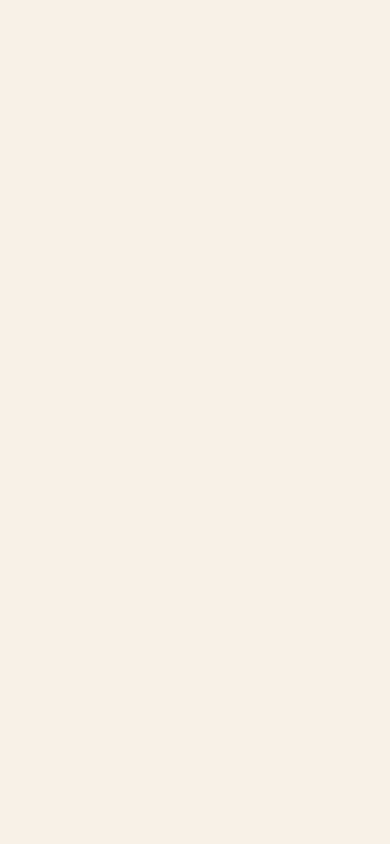
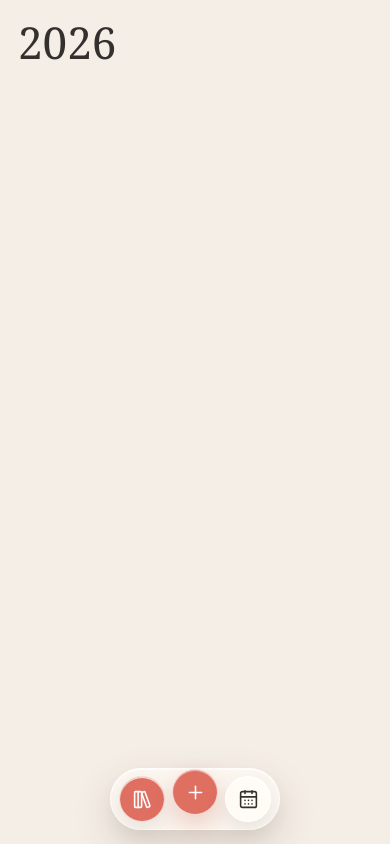
Before and after one commit to Guohaha16/mobile-visual-calendar, a React (Vite) app: page / in a window 390 px wide. Built offline with nearby package versions, Linux system fonts and the light colour scheme.

Commit message:
feat: add mobile app shell and navigation

```diff
--- a/src/app/App.tsx
+++ b/src/app/App.tsx
@@ -1,3 +1,5 @@
+import { AppShell } from "./AppShell";
+
 export function App() {
-  return <main aria-label="Visual diary" />;
+  return <AppShell />;
 }
--- /dev/null
+++ b/src/app/AppShell.module.css
@@ -0,0 +1,60 @@
+.shell {
+  position: relative;
+  min-height: 100dvh;
+  overflow: hidden;
+  color: var(--color-ink);
+  background: var(--color-paper);
+  isolation: isolate;
+}
+
+.shell::before {
+  position: fixed;
+  z-index: -1;
+  inset: 0;
+  background: #f5eee6;
+  content: "";
+}
+
+.main {
+  min-height: 100dvh;
+  padding: max(22px, env(safe-area-inset-top)) 18px 104px;
+}
+
+.view {
+  display: grid;
+  width: min(100%, 1120px);
+  min-height: calc(100dvh - 126px);
+  margin-inline: auto;
+  align-content: start;
+}
+
+.year {
+  margin: 0;
+  color: var(--color-ink);
+  font-family: Georgia, "Times New Roman", serif;
+  font-size: 2.75rem;
+  font-weight: 400;
+  letter-spacing: 0;
+  line-height: 0.95;
+}
+
+.calendarHint {
+  width: min(100%, 560px);
+  aspect-ratio: 0.72;
+  margin: 28px auto 0;
+  background: rgb(255 252 247 / 62%);
+  border: 1px solid rgb(255 255 255 / 76%);
+  box-shadow: var(--shadow-glass);
+  backdrop-filter: blur(var(--blur-glass));
+  -webkit-backdrop-filter: blur(var(--blur-glass));
+}
+
+@media (min-width: 760px) {
+  .main {
+    padding-inline: 40px;
+  }
+
+  .year {
+    font-size: 5.5rem;
+  }
+}
--- /dev/null
+++ b/src/app/AppShell.tsx
@@ -0,0 +1,70 @@
+import { useEffect } from "react";
+
+import { toLocalDateKey } from "../domain/date";
+import { BottomNav } from "../components/BottomNav";
+import { SyncStatus } from "../components/SyncStatus";
+import { useAppStore } from "./appStore";
+import { parseRoute } from "./routes";
+import styles from "./AppShell.module.css";
+
+export function AppShell() {
+  const {
+    navigate,
+    openDiary,
+    route,
+    selectedYear,
+  } = useAppStore();
+
+  useEffect(() => {
+    const handlePopState = () => {
+      useAppStore.setState({ route: parseRoute(window.location.pathname) });
+    };
+
+    window.addEventListener("popstate", handlePopState);
+    return () => {
+      window.removeEventListener("popstate", handlePopState);
+    };
+  }, []);
+
+  const openCurrentMonth = () => {
+    const now = new Date();
+    navigate({
+      view: "calendar",
+      year: selectedYear,
+      month: now.getMonth() + 1,
+    });
+  };
+
+  return (
+    <div className={styles.shell}>
+      <main aria-label="Visual diary" className={styles.main}>
+        {route.view === "shelf" ? (
+          <section aria-label={`${selectedYear} bookshelf`} className={styles.view}>
+            <h1 className={styles.year}>{selectedYear}</h1>
+          </section>
+        ) : (
+          <section
+            aria-label={`${route.year}-${String(route.month).padStart(2, "0")} calendar`}
+            className={styles.view}
+          >
+            <h1 className={styles.year}>
+              {route.year}.{String(route.month).padStart(2, "0")}
+            </h1>
+            <div aria-hidden="true" className={styles.calendarHint} />
+          </section>
+        )}
+      </main>
+      <SyncStatus status="paused" />
+      <BottomNav
+        activeView={route.view}
+        onAdd={() => {
+          openDiary(toLocalDateKey(new Date()));
+        }}
+        onCalendar={openCurrentMonth}
+        onShelf={() => {
+          navigate({ view: "shelf" });
+        }}
+      />
+    </div>
+  );
+}
--- /dev/null
+++ b/src/app/appStore.ts
@@ -0,0 +1,46 @@
+import { create } from "zustand";
+
+import type { AppRoute } from "./routes";
+import { parseRoute, serializeRoute } from "./routes";
+
+export interface AppState {
+  route: AppRoute;
+  selectedYear: number;
+  diaryDate?: string;
+  isDiaryOpen: boolean;
+  isBackgroundPickerOpen: boolean;
+  navigate: (route: AppRoute) => void;
+  setSelectedYear: (year: number) => void;
+  openDiary: (date: string) => void;
+  closeDiary: () => void;
+  setBackgroundPickerOpen: (open: boolean) => void;
+}
+
+const currentPath =
+  typeof window === "undefined" ? "/" : window.location.pathname;
+
+export const useAppStore = create<AppState>((set) => ({
+  route: parseRoute(currentPath),
+  selectedYear: new Date().getFullYear(),
+  isDiaryOpen: false,
+  isBackgroundPickerOpen: false,
+  navigate: (route) => {
+    const path = serializeRoute(route);
+    if (typeof window !== "undefined" && window.location.pathname !== path) {
+      window.history.pushState({}, "", path);
+    }
+    set({ route });
+  },
+  setSelectedYear: (selectedYear) => {
+    set({ selectedYear });
+  },
+  openDiary: (diaryDate) => {
+    set({ diaryDate, isDiaryOpen: true });
+  },
+  closeDiary: () => {
+    set({ isDiaryOpen: false });
+  },
+  setBackgroundPickerOpen: (isBackgroundPickerOpen) => {
+    set({ isBackgroundPickerOpen });
+  },
+}));
--- /dev/null
+++ b/src/app/routes.ts
@@ -0,0 +1,40 @@
+export type ShelfRoute = {
+  view: "shelf";
+};
+
+export type CalendarRoute = {
+  view: "calendar";
+  year: number;
+  month: number;
+};
+
+export type AppRoute = ShelfRoute | CalendarRoute;
+
+const CALENDAR_ROUTE = /^\/calendar\/(\d{4})\/(\d{2})\/?$/;
+
+export function parseRoute(pathname: string): AppRoute {
+  if (pathname === "" || pathname === "/") {
+    return { view: "shelf" };
+  }
+
+  const match = CALENDAR_ROUTE.exec(pathname);
+  if (match === null) {
+    return { view: "shelf" };
+  }
+
+  const year = Number(match[1]);
+  const month = Number(match[2]);
+  if (year < 1000 || year > 9999 || month < 1 || month > 12) {
+    return { view: "shelf" };
+  }
+
+  return { view: "calendar", year, month };
+}
+
+export function serializeRoute(route: AppRoute): string {
+  if (route.view === "shelf") {
+    return "/";
+  }
+
+  return `/calendar/${route.year}/${String(route.month).padStart(2, "0")}`;
+}
--- /dev/null
+++ b/src/components/BottomNav.module.css
@@ -0,0 +1,39 @@
+.nav {
+  position: fixed;
+  z-index: 30;
+  right: 0;
+  bottom: max(14px, env(safe-area-inset-bottom));
+  left: 0;
+  display: flex;
+  width: max-content;
+  height: 62px;
+  margin-inline: auto;
+  padding: 8px;
+  align-items: center;
+  gap: 7px;
+  background: rgb(255 252 247 / 68%);
+  border: 1px solid rgb(255 255 255 / 76%);
+  border-radius: var(--radius-round);
+  box-shadow:
+    inset 0 1px 0 rgb(255 255 255 / 86%),
+    0 16px 38px rgb(72 57 48 / 17%);
+  backdrop-filter: blur(24px) saturate(1.2);
+  -webkit-backdrop-filter: blur(24px) saturate(1.2);
+}
+
+.add {
+  color: #fff;
+  background: var(--color-coral);
+  transform: translateY(-7px);
+  box-shadow:
+    inset 0 1px 0 rgb(255 255 255 / 42%),
+    0 10px 24px rgb(191 83 70 / 28%);
+}
+
+.add:hover {
+  transform: translateY(-9px);
+}
+
+.add:active {
+  transform: translateY(-7px) scale(0.96);
+}
--- /dev/null
+++ b/src/components/BottomNav.tsx
@@ -0,0 +1,42 @@
+import { CalendarDays, LibraryBig, Plus } from "lucide-react";
+
+import type { AppRoute } from "../app/routes";
+import { FrostedIconButton } from "./FrostedIconButton";
+import styles from "./BottomNav.module.css";
+
+interface BottomNavProps {
+  activeView: AppRoute["view"];
+  onAdd: () => void;
+  onCalendar: () => void;
+  onShelf: () => void;
+}
+
+export function BottomNav({
+  activeView,
+  onAdd,
+  onCalendar,
+  onShelf,
+}: BottomNavProps) {
+  return (
+    <nav aria-label="Primary" className={styles.nav}>
+      <FrostedIconButton
+        active={activeView === "shelf"}
+        icon={LibraryBig}
+        label="Bookshelf"
+        onClick={onShelf}
+      />
+      <FrostedIconButton
+        className={styles.add}
+        icon={Plus}
+        label="Add diary entry"
+        onClick={onAdd}
+      />
+      <FrostedIconButton
+        active={activeView === "calendar"}
+        icon={CalendarDays}
+        label="Calendar"
+        onClick={onCalendar}
+      />
+    </nav>
+  );
+}
--- /dev/null
+++ b/src/components/FrostedIconButton.module.css
@@ -0,0 +1,39 @@
+.button {
+  display: inline-grid;
+  width: 46px;
+  height: 46px;
+  padding: 0;
+  place-items: center;
+  color: var(--color-ink);
+  background: color-mix(in srgb, var(--color-glass) 88%, transparent);
+  border: 1px solid var(--color-glass-border);
+  border-radius: var(--radius-round);
+  box-shadow:
+    inset 0 1px 0 rgb(255 255 255 / 78%),
+    0 8px 22px rgb(72 57 48 / 12%);
+  backdrop-filter: blur(var(--blur-glass)) saturate(1.15);
+  -webkit-backdrop-filter: blur(var(--blur-glass)) saturate(1.15);
+  cursor: pointer;
+  transition:
+    color var(--motion-duration-control) ease,
+    background-color var(--motion-duration-control) ease,
+    transform var(--motion-duration-control) ease;
+}
+
+.button:hover {
+  transform: translateY(-2px);
+}
+
+.button:active {
+  transform: translateY(0) scale(0.96);
+}
+
+.active {
+  color: #fff;
+  background: var(--color-coral);
+}
+
+.button:disabled {
+  cursor: default;
+  opacity: 0.48;
+}
--- /dev/null
+++ b/src/components/FrostedIconButton.tsx
@@ -0,0 +1,37 @@
+import type { ButtonHTMLAttributes } from "react";
+import type { LucideIcon } from "lucide-react";
+
+import styles from "./FrostedIconButton.module.css";
+
+interface FrostedIconButtonProps
+  extends Omit<ButtonHTMLAttributes<HTMLButtonElement>, "children"> {
+  active?: boolean;
+  icon: LucideIcon;
+  label: string;
+}
+
+export function FrostedIconButton({
+  active = false,
+  className,
+  icon: Icon,
+  label,
+  type = "button",
+  ...buttonProps
+}: FrostedIconButtonProps) {
+  const classes = [styles.button, active ? styles.active : "", className]
+    .filter(Boolean)
+    .join(" ");
+
+  return (
+    <button
+      {...buttonProps}
+      aria-label={label}
+      aria-pressed={active}
+      className={classes}
+      title={label}
+      type={type}
+    >
+      <Icon aria-hidden="true" size={21} strokeWidth={1.8} />
+    </button>
+  );
+}
--- /dev/null
+++ b/src/components/SyncStatus.tsx
@@ -0,0 +1,24 @@
+import type { SyncStatus as SyncState } from "../data/sync/syncService";
+
+interface SyncStatusProps {
+  status: SyncState;
+}
+
+const statusLabels: Partial<Record<SyncState, string>> = {
+  failed: "Sync failed",
+  syncing: "Syncing",
+  waiting: "Waiting to sync",
+};
+
+export function SyncStatus({ status }: SyncStatusProps) {
+  const label = statusLabels[status];
+  if (label === undefined) {
+    return null;
+  }
+
+  return (
+    <output aria-live="polite" className="visually-hidden">
+      {label}
+    </output>
+  );
+}
--- a/src/styles/global.css
+++ b/src/styles/global.css
@@ -31,6 +31,7 @@ body,
 body {
   margin: 0;
   min-width: 320px;
+  overflow-x: hidden;
 }
 
 button,
@@ -45,6 +46,17 @@ select {
   outline-offset: 3px;
 }
 
+.visually-hidden {
+  position: absolute;
+  width: 1px;
+  height: 1px;
+  padding: 0;
+  overflow: hidden;
+  clip: rect(0 0 0 0);
+  white-space: nowrap;
+  border: 0;
+}
+
 @media (prefers-reduced-motion: reduce) {
   *,
   *::before,
```
Also changed, not shown: src/test/setup.ts (+6 -0 lines), 2 other files (tests, documents, lock files or other folders).
